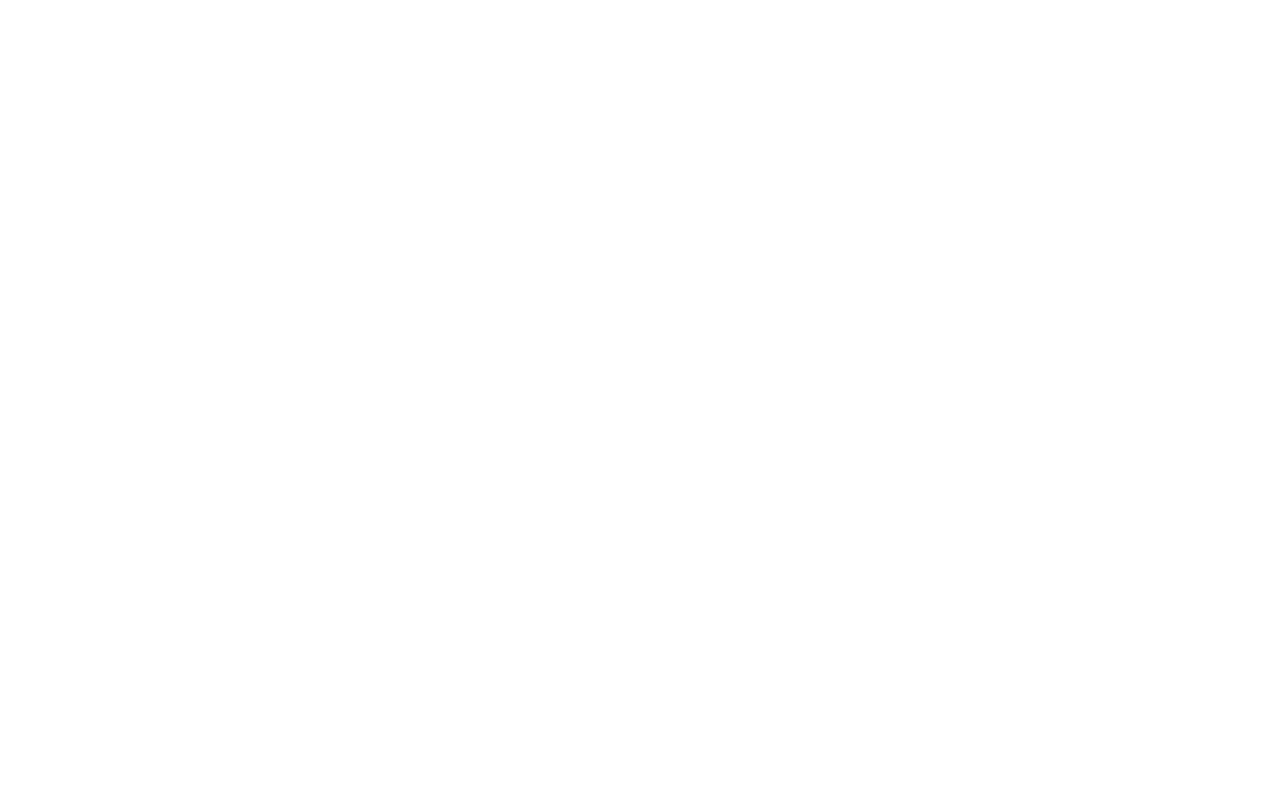
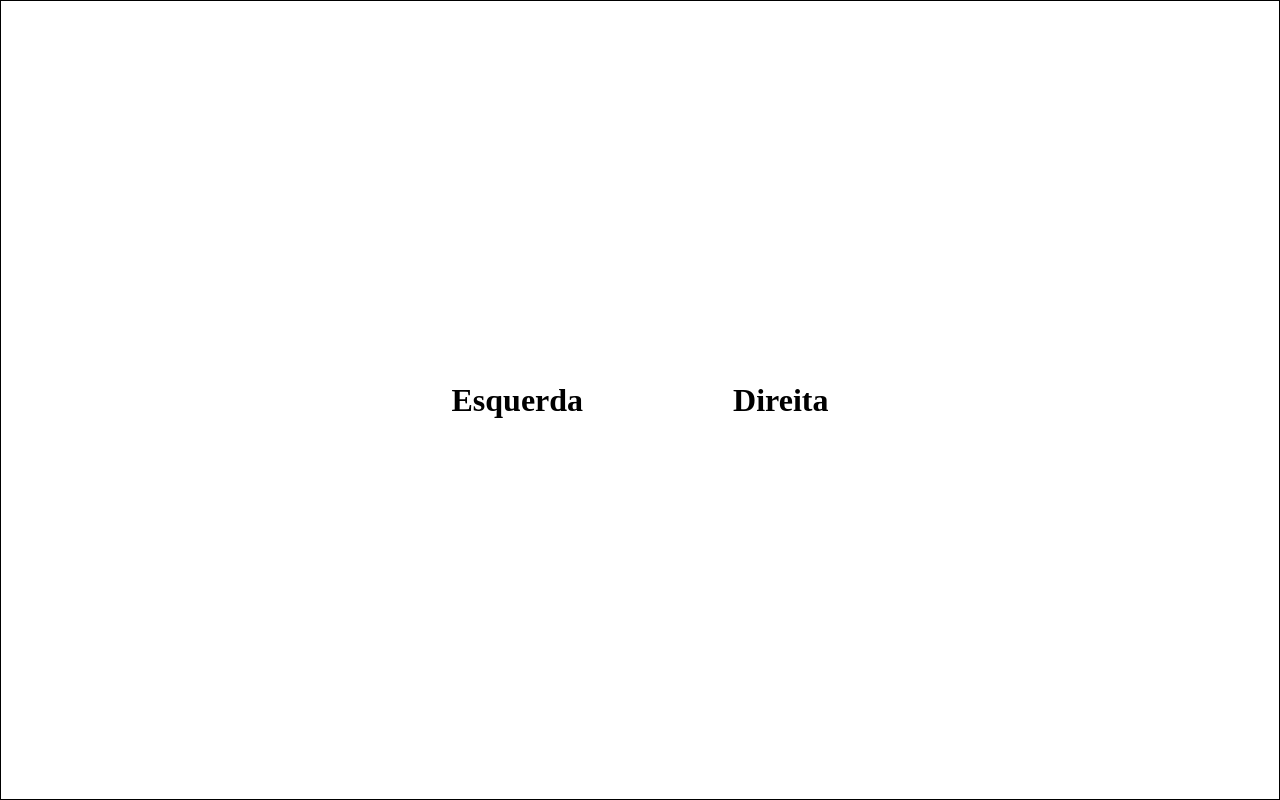
Before and after one commit to hique023/pre-investi, a React (Create React App) app: page /home in a window 1280 px wide. Before the commit this address had no page. Built offline with nearby package versions, Linux system fonts and the light colour scheme.

Commit message:
Estrutura inicial da home criada

```diff
--- a/src/Global.css
+++ b/src/Global.css
@@ -4,3 +4,11 @@
   outline: 0;
   box-sizing: border-box;
 }
+
+:root {
+  --green-soft: #00a711;
+  --white: #fff;
+  --black: rgb(0, 0, 0);
+  --background: #e5e5e5;
+  --background-form: #f0f0f5;
+}
--- a/src/components/Inscricao/index.js
+++ b/src/components/Finish/index.js
@@ -1,8 +1,9 @@
 import React, { useEffect, useState } from "react";
+import "./styles.css";
 
-export default function Inscricao() {
+export default function Finish() {
   return (
-    <div className="containerInscricao">
+    <div className="containerFinish">
       <h1>Inscricao</h1>
     </div>
   );
--- a/src/components/Home/index.js
+++ b/src/components/Home/index.js
@@ -1,9 +1,17 @@
 import React, { useEffect, useState } from "react";
+import "./styles.css";
 
 export default function Home() {
   return (
     <div className="containerHome">
-      <h1>Home</h1>
+      <div className="contentHome">
+        <div className="leftHome">
+          <h1>Esquerda</h1>
+        </div>
+        <div className="rightHome">
+          <h1>Direita</h1>
+        </div>
+      </div>
     </div>
   );
 }
--- a/src/components/Home/styles.css
+++ b/src/components/Home/styles.css
@@ -0,0 +1,19 @@
+.containerHome {
+  width: 100vw;
+  height: 100vh;
+  display: flex;
+  flex-direction: column;
+  align-items: center;
+  justify-content: center;
+}
+
+.contentHome {
+  margin: auto;
+  width: 1280px;
+  height: 1080px;
+  display: flex;
+  gap: 150px;
+  align-items: center;
+  justify-content: center;
+  border: 1px solid black;
+}
--- a/src/routes.js
+++ b/src/routes.js
@@ -1,14 +1,14 @@
 import { BrowserRouter, Routes, Route } from "react-router-dom";
 
 import Home from "./components/Home";
-import Inscricao from "./components/Inscricao";
+import Finish from "./components/Finish";
 
 export default function Routers() {
   return (
     <BrowserRouter>
       <Routes>
-        <Route exact path="/" element={<Home />} />
-        <Route exact path="/inscricao" element={<Inscricao />} />
+        <Route exact path="/home" element={<Home />} />
+        <Route exact path="/finish" element={<Finish />} />
       </Routes>
     </BrowserRouter>
   );
```
Also changed, not shown: src/components/Finish/styles.css (added).
